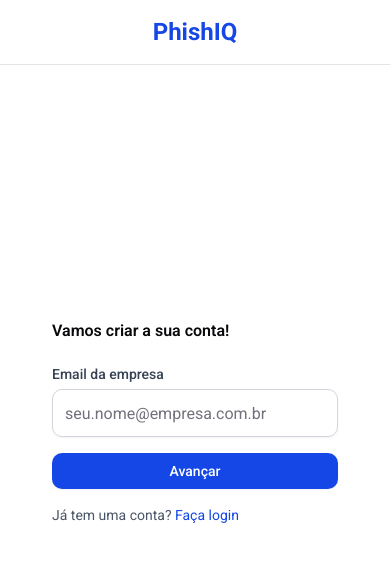
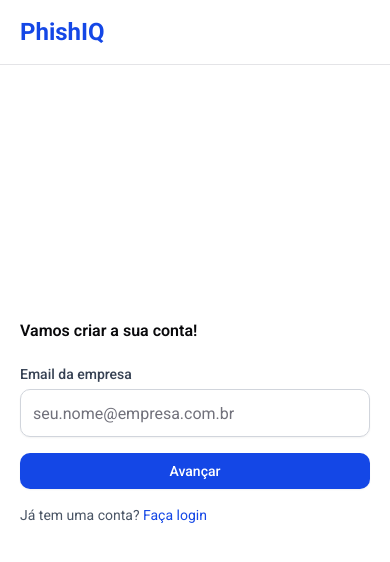
Before and after one commit to luizredig/phishiq, a Next.js app in the folder frontend/: page /signup in a window 390 px wide. Shown: the top 562 px of the page. Built offline with nearby package versions, Linux system fonts and the light colour scheme; no server answers.

Commit message:
style: adiciona largura mínima para body

```diff
--- a/frontend/src/app/globals.css
+++ b/frontend/src/app/globals.css
@@ -113,9 +113,9 @@
 
 @layer base {
   * {
-    @apply border-border outline-ring/50;
+    @apply border-border;
   }
   body {
-    @apply bg-background text-foreground;
+    @apply bg-background text-foreground min-w-80;
   }
 }
--- a/frontend/src/app/login/layout.tsx
+++ b/frontend/src/app/login/layout.tsx
@@ -7,8 +7,8 @@
 export default function Layout({ children }: { children: React.ReactNode }) {
   return (
     <div className="flex-1">
-      <header className="bg-background absolute top-0 z-40 flex w-full justify-center border-b px-5 lg:px-40">
-        <div className="container flex h-16 w-full items-center justify-center space-x-4 sm:justify-between sm:space-x-0">
+      <header className="bg-background absolute top-0 z-40 flex w-full min-w-80 justify-center border-b px-5 lg:px-40">
+        <div className="container flex h-16 w-full items-center justify-between space-x-4 sm:space-x-0">
           <div className="flex gap-6 md:gap-10">
             <Link href="/home" className="flex items-center space-x-2">
               <span className="text-primary inline-block text-2xl font-bold">
--- a/frontend/src/app/signup/layout.tsx
+++ b/frontend/src/app/signup/layout.tsx
@@ -7,8 +7,8 @@
 export default function Layout({ children }: { children: React.ReactNode }) {
   return (
     <div className="flex-1">
-      <header className="bg-background absolute top-0 z-40 flex w-full justify-center border-b px-5 lg:px-40">
-        <div className="container flex h-16 w-full items-center justify-center space-x-4 sm:justify-between sm:space-x-0">
+      <header className="bg-background absolute top-0 z-40 flex w-full justify-center border-b px-5 lg:px-40 min-w-80">
+        <div className="container flex h-16 w-full items-center space-x-4 justify-between sm:space-x-0">
           <div className="flex gap-6 md:gap-10">
             <Link href="/home" className="flex items-center space-x-2">
               <span className="text-primary inline-block text-2xl font-bold">
--- a/frontend/src/components/login/formulario-login.tsx
+++ b/frontend/src/components/login/formulario-login.tsx
@@ -15,7 +15,6 @@
 import { Button } from '@/components/ui/button'
 import { toast } from 'sonner'
 import { useState } from 'react'
-import Image from 'next/image'
 import api from '@/lib/axios'
 import Link from 'next/link'
 
@@ -72,8 +71,8 @@
 
   return (
     <div className="flex min-h-screen flex-col items-center justify-center px-5 md:flex-row lg:px-40">
-      <div className="bg-background flex w-full items-center justify-center p-8 md:w-1/2 md:p-16">
-        <div className="w-full max-w-md">
+      <div className="bg-background flex w-full items-center justify-center md:w-1/2 md:p-16">
+        <div className="w-full">
           <Form {...form}>
             <form onSubmit={form.handleSubmit(onSubmit)} className="space-y-6">
               <div className="space-y-2 text-left">
--- a/frontend/src/components/signup/formulario-signup.tsx
+++ b/frontend/src/components/signup/formulario-signup.tsx
@@ -31,8 +31,8 @@
 
   return (
     <div className="flex min-h-screen flex-col-reverse justify-center px-5 md:flex-row lg:px-40">
-      <div className="bg-background flex w-full items-center justify-center p-8 md:w-1/2 md:p-16">
-        <div className="w-full max-w-md">
+      <div className="bg-background flex w-full items-center justify-center md:w-1/2 md:p-16">
+        <div className="w-full">
           {currentStep === 1 && (
             <div>
               <EtapaUm
```
